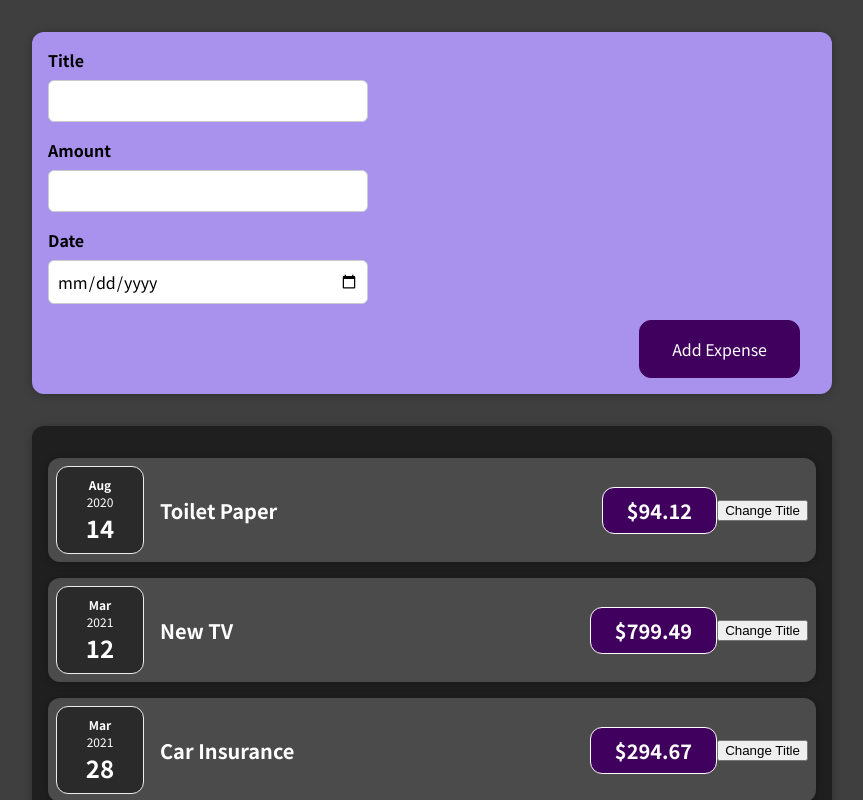
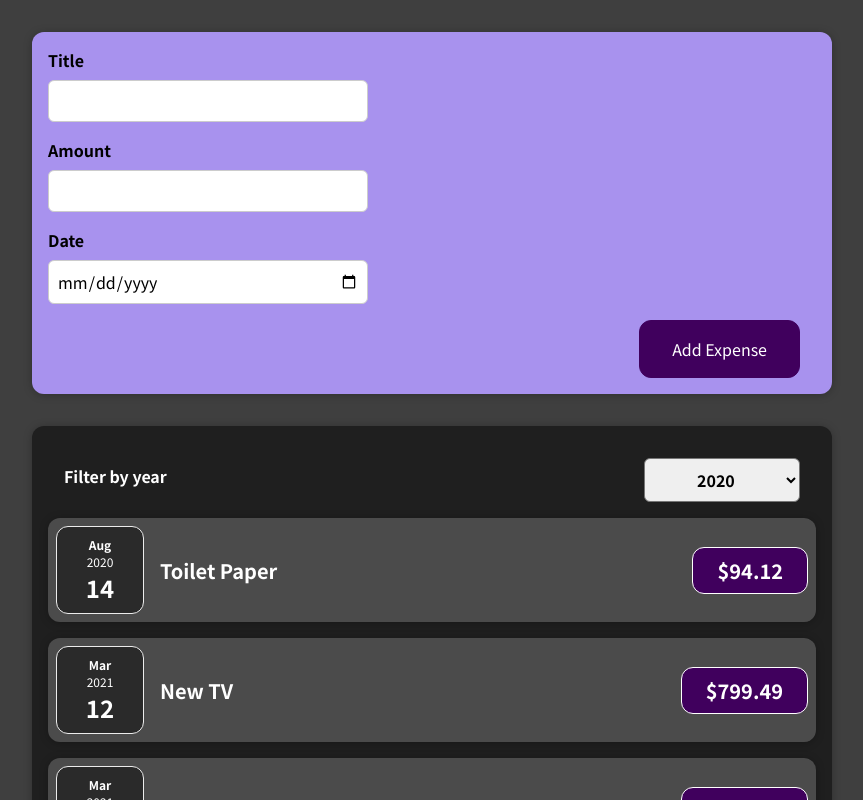
Before and after one commit to Artur760823/react-repetition-project, a React (Create React App) app in the folder 01-starting-setup/: page / in a window 1280 px wide. Shown: the top 800 px of the page, without its empty margins (208-1071 px from the left). Built offline with nearby package versions, Linux system fonts and the light colour scheme.

Commit message:
Add filter by year

```diff
--- a/01-starting-setup/src/components/Expenses/ExpenseItem.js
+++ b/01-starting-setup/src/components/Expenses/ExpenseItem.js
@@ -8,10 +8,6 @@
   const [expenseTitle, setExpenseTitle] = useState(props.title);
   let title = props.title;
 
-  const clickHandler = ()=>{
-    setExpenseTitle(`Buy present for wife :-)`)
-  }
-
   return (
     <Card className="expense-item">
       <ExpenseDate date={props.date}/>
@@ -20,7 +16,6 @@
         <h2>{expenseTitle}</h2>
         <div className="expense-item__price">${props.amount}</div>
       </div>
-      <button onClick={clickHandler} >Change Title</button>
     </Card>
   );
 }
--- a/01-starting-setup/src/components/Expenses/Expenses.js
+++ b/01-starting-setup/src/components/Expenses/Expenses.js
@@ -1,12 +1,20 @@
-import ExpenseItem from './ExpenseItem';
-import Card from '../UI/Card';
-import './Expenses.css'
+import React, { useState } from "react";
+import ExpenseItem from "./ExpenseItem";
+import Card from "../UI/Card";
+import ExpensesFilter from "./ExpensesFilter";
+import "./Expenses.css";
 
-const Expenses =(props)=>{
+const Expenses = (props) => {
+  const [filteredYear, setFilteredYear] = useState('2020');
 
-  return(
-    <Card className='expenses'>
-      {props.expenses.map(expense => (
+  const filterChangeHandler = selectedYear =>{
+    setFilteredYear(selectedYear);
+  }
+
+    return (
+      <Card className="expenses">
+        <ExpensesFilter selected={filteredYear} onChangeFilter={filterChangeHandler}/>
+        {props.expenses.map((expense) => (
           <ExpenseItem
             key={expense.id}
             title={expense.title}
@@ -15,9 +23,8 @@
           />
         ))}
       </Card>
+    );
+  };
 
-  )
-
-}
 
 export default Expenses;
--- /dev/null
+++ b/01-starting-setup/src/components/Expenses/ExpensesFilter.css
@@ -0,0 +1,24 @@
+.expenses-filter {
+  color: white;
+  padding: 0 1rem;
+}
+
+.expenses-filter__control {
+  display: flex;
+  width: 100%;
+  align-items: center;
+  justify-content: space-between;
+  margin: 1rem 0;
+}
+
+.expenses-filter label {
+  font-weight: bold;
+  margin-bottom: 0.5rem;
+}
+
+.expenses-filter select {
+  font: inherit;
+  padding: 0.5rem 3rem;
+  font-weight: bold;
+  border-radius: 6px;
+}
--- /dev/null
+++ b/01-starting-setup/src/components/Expenses/ExpensesFilter.js
@@ -0,0 +1,26 @@
+import React from 'react';
+
+import './ExpensesFilter.css';
+
+const ExpensesFilter = (props) => {
+
+  const dropdownChangeHandler = (e)=>{
+    props.onChangeFilter(e.target.value);
+  }
+
+  return (
+    <div className='expenses-filter'>
+      <div className='expenses-filter__control'>
+        <label>Filter by year</label>
+        <select value={props.selected} onChange={dropdownChangeHandler}>
+          <option value='2022'>2022</option>
+          <option value='2021'>2021</option>
+          <option value='2020'>2020</option>
+          <option value='2019'>2019</option>
+        </select>
+      </div>
+    </div>
+  );
+};
+
+export default ExpensesFilter;
```
Also changed, not shown: 1 other file (tests, documents, lock files or other folders). Lines whose indentation alone changed are shown as unchanged.
